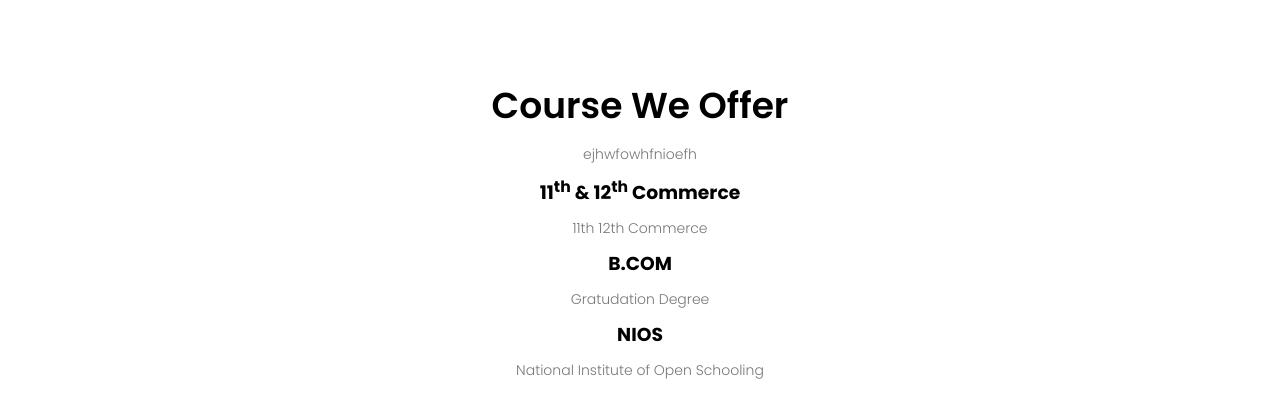
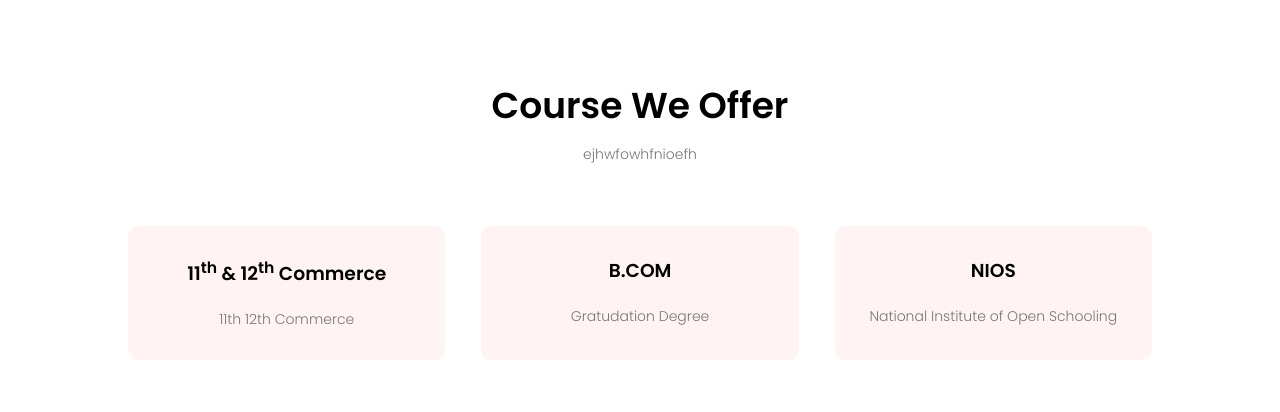
Before and after one commit to Mr-Kragg/Mr-Kragg.github.io, a plain HTML site: page index.html in a window 1280 px wide. Shown: the part 822-1234 px from the top of the page. Before the commit the page ends 1213 px from the top, so only its background shows below. Drawn offline with Linux system fonts and the light colour scheme.

Commit message:
Update style.css

```diff
--- a/style.css
+++ b/style.css
@@ -113,6 +113,7 @@ nav .fa{
     }
     .nav-links ul{
         padding: 30px;
+
     }
 }
 /*-----Course-----*/
@@ -133,3 +134,24 @@ p{
     line-height: 22px;
     padding: 10px;
 }
+.row{
+    margin-top: 5%;
+    display: flex;
+    justify-content: space-between;
+}
+.course-col{
+    flex-basis: 31%;
+    background: #fff3f3;
+    border-radius: 10px;
+    margin-bottom: 5%;
+    padding: 20px 12px;
+    box-sizing: border-box;
+}
+h3{
+    text-align: center;
+    font-weight: 600;
+    margin: 10px 0;
+}
+.course-col:hover{
+    box-shadow: 0 0 20px 0px rgba(0,0,0,0.2);
+}
```
